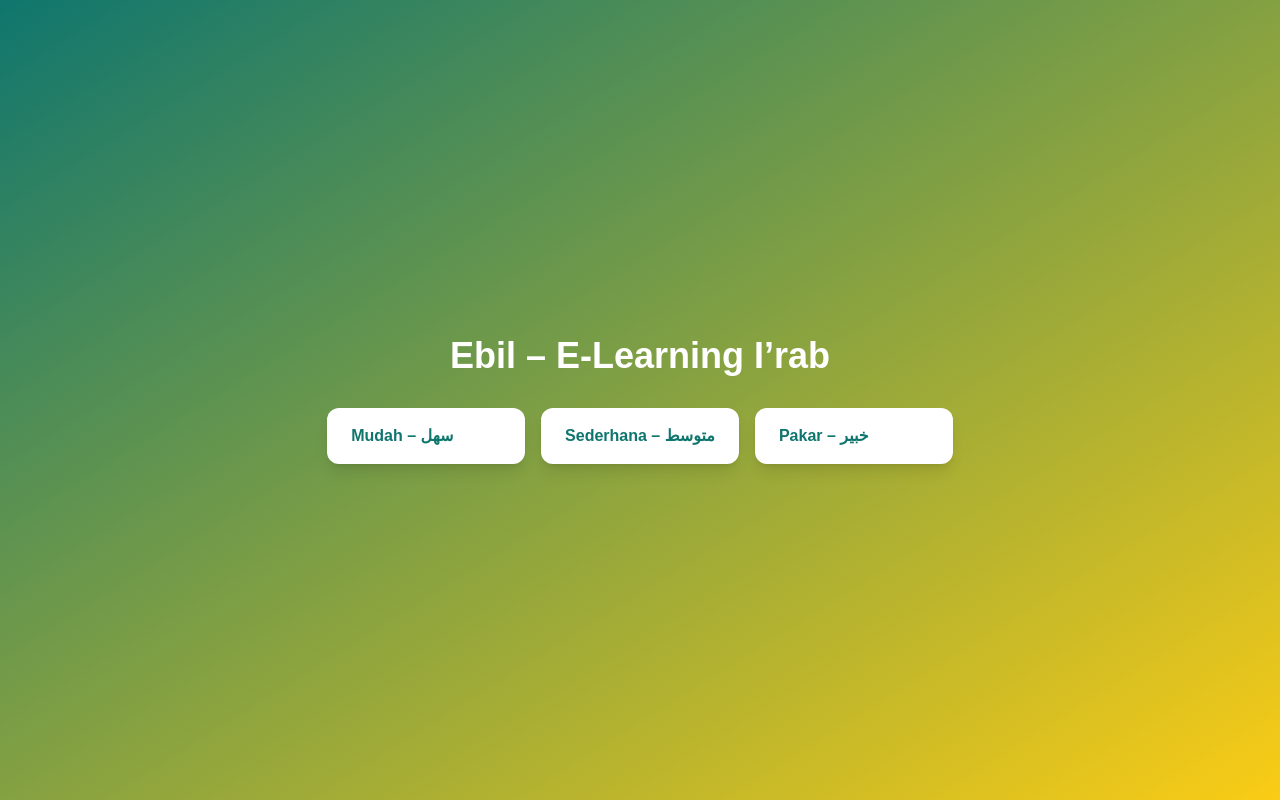
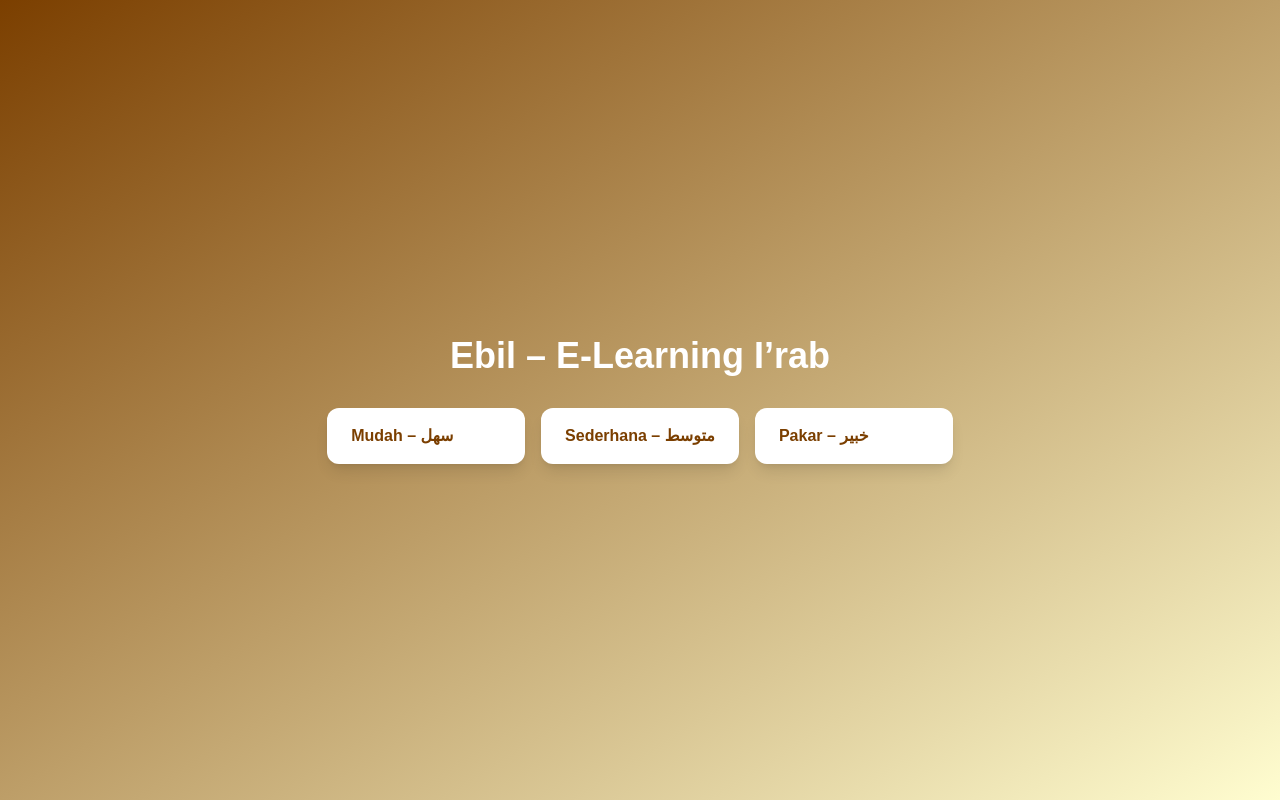
Before and after one commit to AfifHakem/AlEbil, a React (Create React App) app: page / in a window 1280 px wide. Built offline with nearby package versions, Linux system fonts and the light colour scheme.

Commit message:
Update tailwind.config.js

```diff
--- a/tailwind.config.js
+++ b/tailwind.config.js
@@ -3,8 +3,8 @@ module.exports = {
   theme: {
     extend: {
       colors: {
-        primary: "#0f766e", // hijau
-        secondary: "#facc15", // emas
+        primary: "#7B3F00", // coklat
+        secondary: "#FFFDD0", // krim
       },
     },
   },
```
